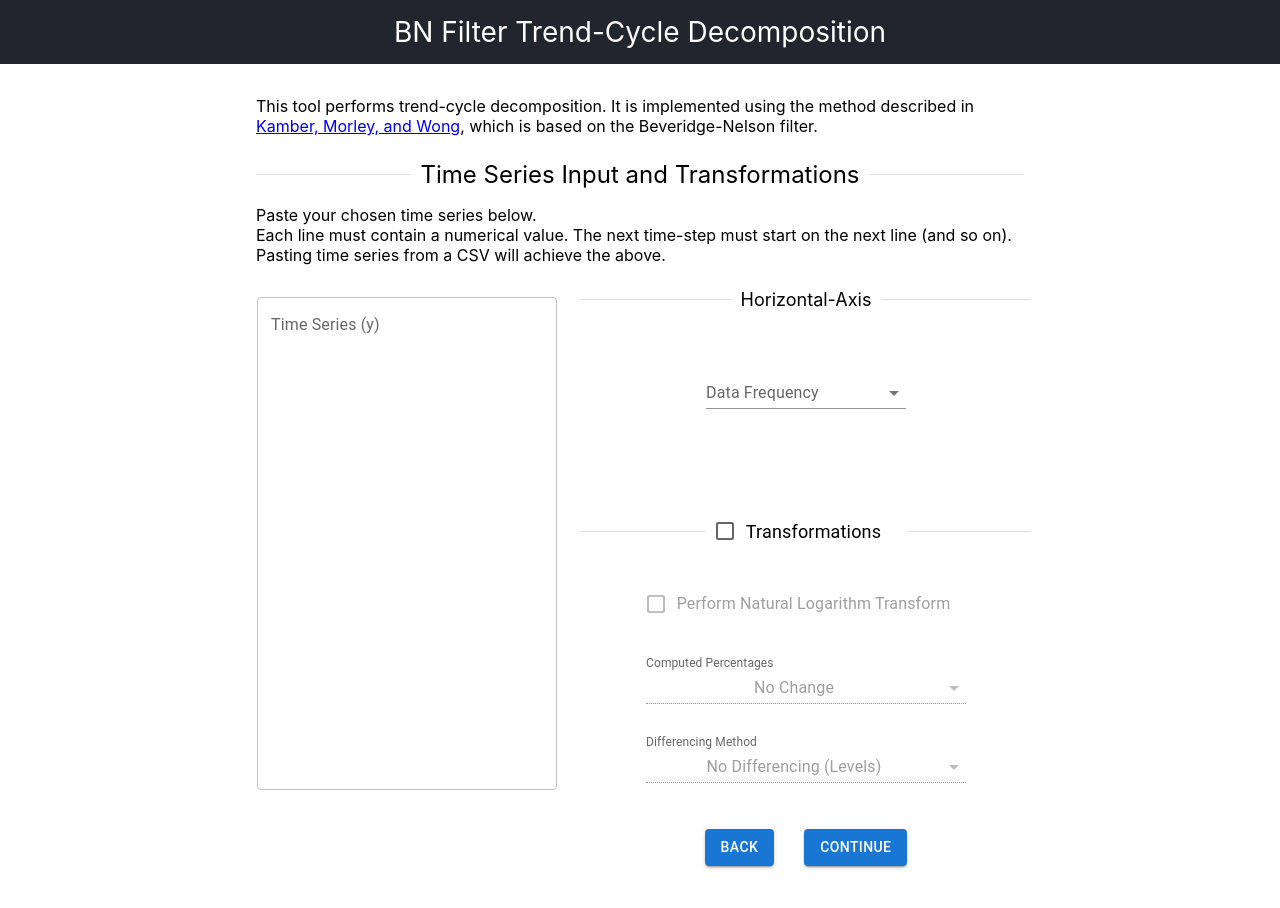
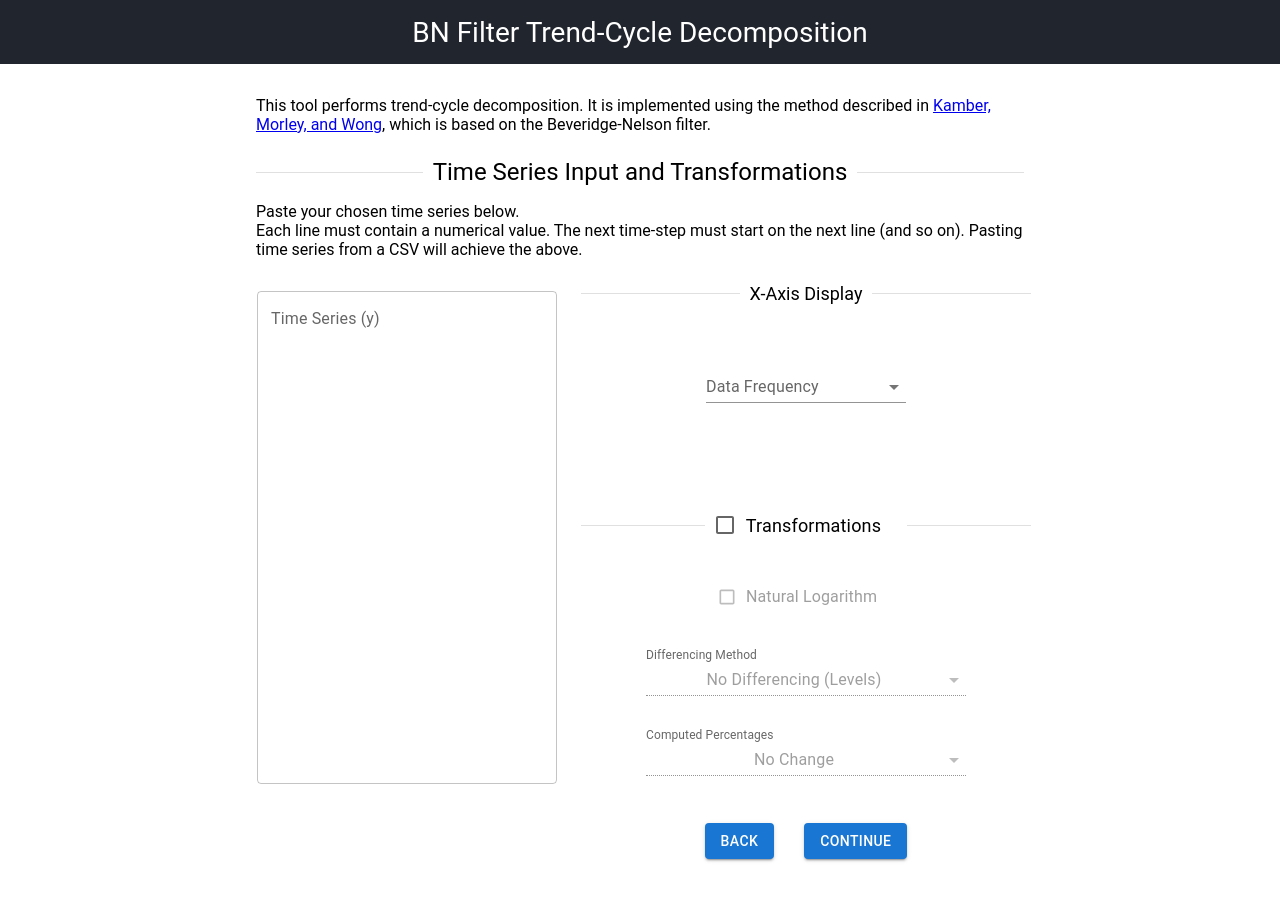
Before and after one commit to crstnn/BeveridgeNelsonFilter, a React (Create React App) app in the folder bn-filter-app/: page / in a window 1280 px wide. Both pictures are taken after a click on the button "FRED TIME SERIES". Shown: the top 908 px of the page. Built offline with nearby package versions, Linux system fonts and the light colour scheme.

Commit message:
fixed promise problem on API call and added hover tips

```diff
--- a/bn-filter-app/src/components/Error.js
+++ b/bn-filter-app/src/components/Error.js
@@ -8,7 +8,7 @@ export class Error extends Component {
     }
 
     render() {
-        return(<div style={{paddingTop: "10vh"}}>During the running of the BN Filter a problem occurred.
+        return (<div style={{paddingTop: "10vh"}}>During the running of the BN Filter a problem occurred.
             Please check that the inputs are appropriate.
             <br/>
             <br/>
--- a/bn-filter-app/src/components/FormFilterParameters.js
+++ b/bn-filter-app/src/components/FormFilterParameters.js
@@ -65,7 +65,7 @@ export class FormFilterParameters extends Component {
                                 <TextField
                                     label="Fixed Delta"
                                     type="number"
-                                    title="Only necessary when Signal-to-Noise Ratio is set to 'Fixed Delta'"
+                                    title="Only necessary when Signal-to-noise ratio is set to 'Fixed Delta'"
                                     onChange={handleChange('fixedDelta')}
                                     defaultValue={values.fixedDelta}
                                     disabled={values.deltaSelect !== 0}
@@ -88,6 +88,7 @@ export class FormFilterParameters extends Component {
                         <Grid item xs={6}>
                             <FormControl variant="standard" sx={{minWidth: 240}}>
                                 <FormControlLabel label="Automatic Rolling Window or"
+                                                  title="An algorithm is applied to make this automatic selection"
                                                   control={<Checkbox
                                                       onChange={handleCheckboxChange('isAutomaticWindow')}
                                                       checked={values.isAutomaticWindow}/>}
@@ -99,7 +100,7 @@ export class FormFilterParameters extends Component {
                                 <TextField
                                     label="Manual Rolling Window"
                                     type="number"
-                                    title="Only necessary when 'Rolling Window' is not set to automatic"
+                                    title="Only necessary when the rolling window is not set to automatic"
                                     onChange={handleChange('window')}
                                     defaultValue={values.window}
                                     disabled={values.isAutomaticWindow}
@@ -109,6 +110,8 @@ export class FormFilterParameters extends Component {
                         <Grid item xs={12}>
                             <FormControl variant="standard" sx={{minWidth: 450}}>
                                 <FormControlLabel label="Iterative Backcasting"
+                                                  title="When unselected backcasting is based on unconditional mean
+                                                        (original KMW approach)"
                                                   control={<Checkbox
                                                       onChange={handleCheckboxChange('iterativeBackcasting')}
                                                       checked={values.iterativeBackcasting}/>}
--- a/bn-filter-app/src/components/RenderedPlot.js
+++ b/bn-filter-app/src/components/RenderedPlot.js
@@ -10,8 +10,6 @@ export class RenderedPlot extends Component {
 
     render() {
         const {plotPageValues} = this.props;
-
-        console.log(plotPageValues)
 
         return (
             <div>
--- a/bn-filter-app/src/components/StartMenu.js
+++ b/bn-filter-app/src/components/StartMenu.js
@@ -14,8 +14,8 @@ export class StartMenu extends Component {
             <div>
                 <div className="information">
                     <p>We will guide you through the steps to perform trend-cycle composition, on either a time series
-                        of
-                        your choosing or a country's GDP from the Federal Reserve Economic Database (FRED)</p>
+                        of your choosing or a country's GDP from the Federal Reserve Economic Database (FRED). Note
+                        that there is additional information when hovering over the options in the subsequent pages.</p>
                     <p>Choose the source of the time series you would like to proceed with:</p>
                 </div>
 
--- a/bn-filter-app/src/components/UserData.js
+++ b/bn-filter-app/src/components/UserData.js
@@ -9,11 +9,11 @@ import {
     InputLabel,
     MenuItem,
     Select,
-    TextField, Typography
+    TextField,
+    Typography
 } from "@mui/material";
 import '../styles/App.css';
 import CustomDatePicker from "../pickers/CustomDatePicker";
-import * as MaterialUI from "@mui/material";
 
 
 export class UserData extends Component {
@@ -61,7 +61,9 @@ export class UserData extends Component {
                         alignItems: "center",
                         display: "inline-block",
                     }}>
-                        <Divider light style={{fontSize: 'large'}}>Horizontal-Axis</Divider>
+                        <Divider light
+                                 title="This option does not make alterations to the data but changes the display on the x-axis"
+                                 style={{fontSize: 'large'}}>X-Axis Display</Divider>
                         <Grid container direction="column" sx={{minHeight: 200}} justifyContent="space-evenly"
                               alignItems="center">
 
@@ -89,20 +91,23 @@ export class UserData extends Component {
                             </Grid>
                         </Grid>
 
-                        <Divider light> <FormControl variant="standard">
-                            <FormControlLabel label={<Typography style={styles.headingFormControlLabel}>Transformations</Typography>}
-                                              control={<Checkbox
-                                                  onChange={handleCheckboxChange('transform')}
-                                                  checked={values.transform}/>}
+                        <Divider light><FormControl variant="standard">
+                            <FormControlLabel
+                                label={<Typography style={styles.headingFormControlLabel}>Transformations</Typography>}
+                                title="Transformations are applied in the order below and are done prior to the BN Filter run"
+                                control={<Checkbox
+                                    onChange={handleCheckboxChange('transform')}
+                                    checked={values.transform}/>}
                             />
                         </FormControl></Divider>
                         <Grid container direction="column" sx={{minHeight: 360}} justifyContent="space-evenly"
                               alignItems="center">
                             <Grid item xs={3}>
-                                <FormControl variant="standard" sx={{minWidth: 240}}>
-                                    <FormControlLabel label="Perform Natural Logarithm Transform"
-                                                      title="Logarithm is applied before percentage and differencing transformations"
+                                <FormControl variant="standard">
+                                    <FormControlLabel label="Natural Logarithm"
+                                                      title="Logarithm to the base of Euler's number"
                                                       control={<Checkbox
+                                                          size="small"
                                                           onChange={handleCheckboxChange('takeLog')}
                                                           checked={values.takeLog}
                                                           disabled={!values.transform}/>}
@@ -111,9 +116,25 @@ export class UserData extends Component {
                             </Grid>
                             <Grid item xs={3}>
                                 <FormControl variant="standard" sx={{minWidth: 320}}>
+                                    <InputLabel>Differencing Method</InputLabel>
+                                    <Select
+                                        title="Differencing method applied"
+                                        onChange={handleChange('dCode')}
+                                        defaultValue={values.dCode}
+                                        disabled={!values.transform}
+                                    >
+                                        <MenuItem value={'nd'}>No Differencing (Levels)</MenuItem>
+                                        <MenuItem value={'d1'}>1st Difference</MenuItem>
+                                        <MenuItem value={'d4'}>4th Difference (Ideal for Quarterly Data)</MenuItem>
+                                        <MenuItem value={'d12'}>12th Difference (Ideal for Monthly Data)</MenuItem>
+                                    </Select>
+                                </FormControl>
+                            </Grid>
+                            <Grid item xs={3}>
+                                <FormControl variant="standard" sx={{minWidth: 320}}>
                                     <InputLabel>Computed Percentages</InputLabel>
                                     <Select
-                                        title="Percentage multiple applied before BN filter"
+                                        title="Percentage multiple applied"
                                         onChange={handleChange('pCode')}
                                         defaultValue={values.pCode}
                                         disabled={!values.transform}
@@ -122,22 +143,6 @@ export class UserData extends Component {
                                         <MenuItem value={'p1'}>Multiply by 100</MenuItem>
                                         <MenuItem value={'p4'}>Multiply by 400 (Annualised Quarterly Rate)</MenuItem>
                                         <MenuItem value={'p12'}>Multiply by 1200 (Annualised Monthly Rate)</MenuItem>
-                                    </Select>
-                                </FormControl>
-                            </Grid>
-                            <Grid item xs={3}>
-                                <FormControl variant="standard" sx={{minWidth: 320}}>
-                                    <InputLabel>Differencing Method</InputLabel>
-                                    <Select
-                                        title="Differencing method applied before BN filter"
-                                        onChange={handleChange('dCode')}
-                                        defaultValue={values.dCode}
-                                        disabled={!values.transform}
-                                    >
-                                        <MenuItem value={'nd'}>No Differencing (Levels)</MenuItem>
-                                        <MenuItem value={'d1'}>1st Difference</MenuItem>
-                                        <MenuItem value={'d4'}>4th Difference (Ideal for Quarterly Data)</MenuItem>
-                                        <MenuItem value={'d12'}>12th Difference (Ideal for Monthly Data)</MenuItem>
                                     </Select>
                                 </FormControl>
                             </Grid>
@@ -169,7 +174,7 @@ const styles = {
     button: {
         margin: 15
     },
-    headingFormControlLabel: { fontSize: 'large' }
+    headingFormControlLabel: {fontSize: 'large'}
 }
 
 
--- a/bn-filter-app/src/components/UserForm.js
+++ b/bn-filter-app/src/components/UserForm.js
@@ -4,7 +4,7 @@ import FormFilterParameters from "./FormFilterParameters";
 import UserData from "./UserData";
 import RenderedPlot from "./RenderedPlot";
 import {Error} from "./Error";
-import {Circles, Grid, Oval} from "react-loader-spinner";
+import {Circles} from "react-loader-spinner";
 
 export class UserForm extends Component {
     state = {
@@ -63,20 +63,23 @@ export class UserForm extends Component {
 
     getResults = async () => {
 
+        const processedY = this.state.unprocessedY.replace(/(\r\n|\n|\r)/gm, ",")
+                            .split(",")
+                            .filter(x=>x!=="")
+
+        console.log(processedY)
 
         const paramsStr = [['window', this.state.window],
             ['delta_select', this.state.deltaSelect],
             ['fixed_delta', this.state.fixedDelta],
             ['ib', this.state.iterativeBackcasting],
             ['demean', this.state.demean],
-            ['processed_y', this.state.unprocessedY.
-                replace(/(\r\n|\n|\r)/gm, ",")],
+            ['processed_y', processedY],
             // dealing with all operating system's newline characters
             ['transform', this.state.transform],
             ['p_code', this.state.pCode],
             ['d_code', this.state.dCode],
             ['take_log', this.state.takeLog]]
-
             .reduce((pStr, currA) => {
                 return pStr + currA[0].toString() + '=' + currA[1].toString() + '&'
             }, '?');
@@ -85,28 +88,28 @@ export class UserForm extends Component {
         console.log(this.baseBackendURL + "/user-specified-time-series" + paramsStr)
 
 
-        this.setState({loading: true}, () => {
+        this.setState({loading: true}, async () => {
             fetch(this.baseBackendURL + "/user-specified-time-series" + paramsStr)
                 .catch(error => {
                     console.error('Error:', error);
                 })
-                .then(response => {
-                    if (response.status === 200) {
-                        const result = response.json()
+                .then((response) => {
+                    if(response.status !== 200) {
+                             this.setState({
+                                loading: null,
+                            })
+                        throw ("bad status");
+                    } else {return response;}})
+                .then((response) => response.json())
+                .then(result => {
                     console.log('Success:', result);
                     this.setState({
                         loading: false,
                         cycle: (result["cycle"].map(x => Number(x))),
                         cycleSE: (result["cycleSE"].map(x => Number(x))),
                         })
-                    } else {
-                        this.setState({
-                            loading: null,
+
                     })
-                        throw ("bad status");
-                    }
-
-                });
                 });
 
     }
--- a/bn-filter-app/src/styles/App.css
+++ b/bn-filter-app/src/styles/App.css
@@ -1,6 +1,7 @@
 .App {
     text-align: center;
     min-width: 500px;
+    font-family: "Roboto", "Helvetica", "Arial", sans-serif;
 }
 
 .appHeader {
```
Lines whose indentation alone changed are shown as unchanged.
